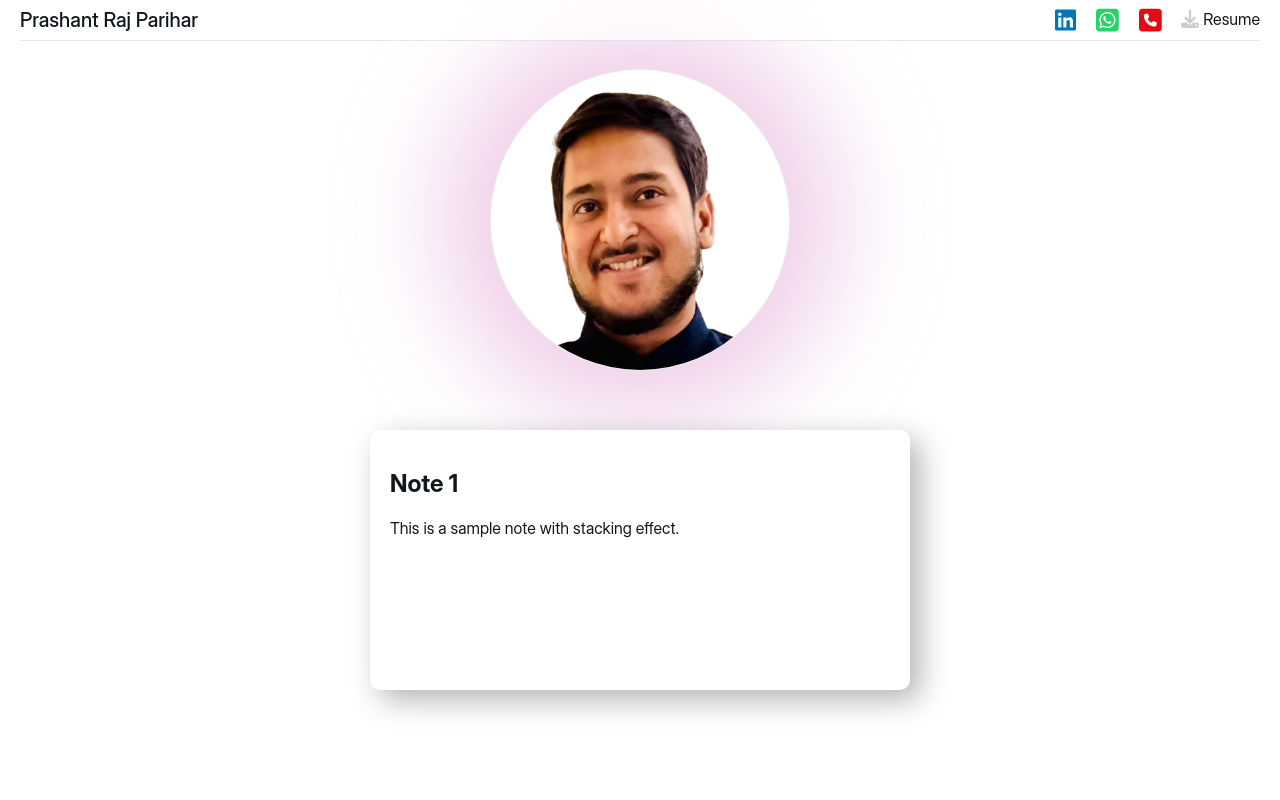
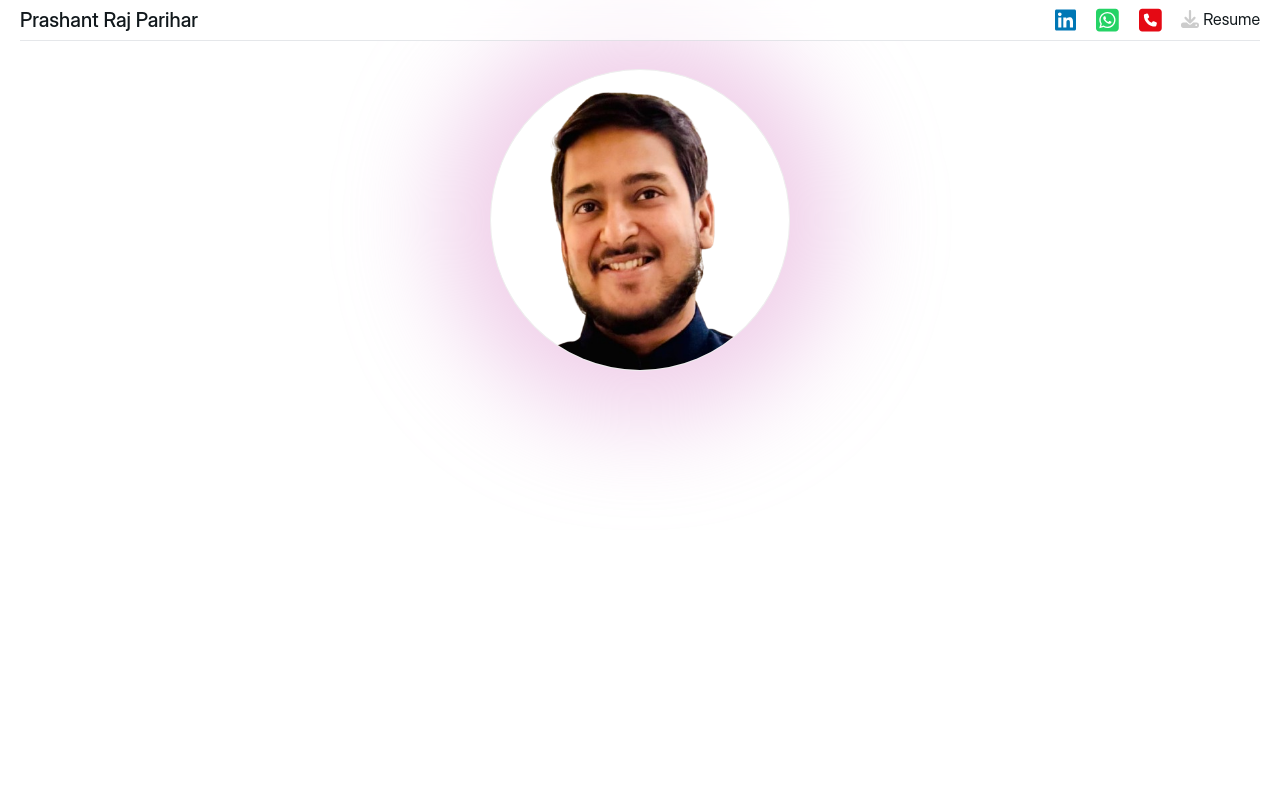
Before and after one commit to pariharprashantraj/portfolio, a React (Create React App) app: page / in a window 1280 px wide. Shown: the top 800 px of the page. Built offline with nearby package versions, Linux system fonts and the light colour scheme.

Commit message:
stacking

```diff
--- a/src/components/profile/stacking.js
+++ b/src/components/profile/stacking.js
@@ -5,14 +5,23 @@ const notesData = ["Note 1", "Note 2", "Note 3", "Note 4", "Note 5"];
 
 const Notes = () => {
   const [activeIndex, setActiveIndex] = useState(0);
+  const [firstNotePosition, setFirstNotePosition] = useState(70); // Starts at 70%
 
   useEffect(() => {
     const handleScroll = () => {
       const scrollPosition = window.scrollY;
+
+      if (scrollPosition < 300) {
+        // Move the first note gradually up to 20%
+        const newTop = Math.max(20, 70 - scrollPosition / 10);
+        setFirstNotePosition(newTop);
+      }
+
       const newIndex = Math.min(
-        Math.floor(scrollPosition / 300),
+        Math.floor((scrollPosition - 300) / 300),
         notesData.length - 1
       );
+
       setActiveIndex(newIndex);
     };
 
@@ -31,16 +40,20 @@ const Notes = () => {
           <div
             key={index}
             className={`note ${
-              isActive ? "active" : isPrevious ? "previous" : "hidden"
+              isActive ? "hidden" : isPrevious ? "previous" : "hidden"
             }`}
             style={{
+              top:
+                index === 0
+                  ? `${firstNotePosition}%`
+                  : `${firstNotePosition + index * 2}%`,
               transform: isActive
-                ? "translate(-50%, -50%) scale(1)"
+                ? "translate(-50%, -50%) scale(1.1)"
                 : isPrevious
-                ? `translate(-50%, -60%) scale(0.85)` // Moves up and shrinks
+                ? `translate(-50%, -60%) scale(0.95)` // Moves up and shrinks
                 : `translate(-50%, 100%) scale(1)`, // Hidden below
               zIndex: isActive ? 3 : isPrevious ? 1 : -1, // Active note on top
-              opacity: isPrevious ? 0.5 : 1, // Older notes fade
+              opacity: isPrevious ? 0.9 : 1, // Older notes fade
             }}
           >
             <h2>{note}</h2>
--- a/src/components/profile/styleD.css
+++ b/src/components/profile/styleD.css
@@ -59,17 +59,16 @@
   align-items: center;
   padding: 200px 20px;
   position: relative;
-  height: 200vh; /* Allow enough space for scrolling */
+  height: 300vh; /* Allow enough space for scrolling */
 }
 
-/* Default state for notes */
-.notes-container {
-  display: flex;
-  flex-direction: column;
-  align-items: center;
-  padding: 200px 20px;
-  position: relative;
-  height: 300vh; /* Allow enough space for scrolling */
+/* Image section */
+
+.profile-image {
+  width: 100%;
+  height: auto;
+  border-radius: 50%;
+  box-shadow: 2px 2px 10px rgba(0, 0, 0, 0.2);
 }
 
 /* Default state for notes */
@@ -81,10 +80,10 @@
   box-shadow: 5px 5px 15px rgba(0, 0, 0, 0.2);
   border-radius: 10px;
   position: fixed;
-  top: 70%; /* Initially starts at 70% viewport height */
   left: 50%;
   transform: translate(-50%, 100%) scale(1); /* Hidden below */
-  transition: transform 0.5s ease, opacity 0.5s ease, box-shadow 0.5s ease;
+  transition: top 0.5s ease, transform 0.5s ease, opacity 0.5s ease,
+    box-shadow 0.5s ease;
   opacity: 0.9;
   z-index: 2;
 }
```
